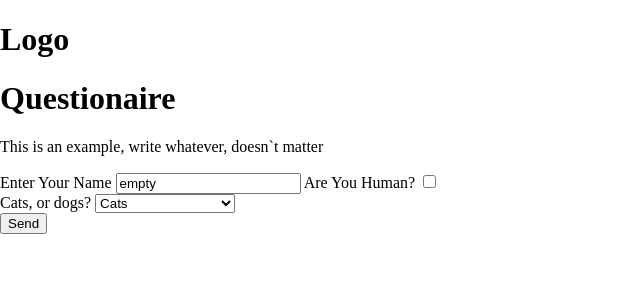
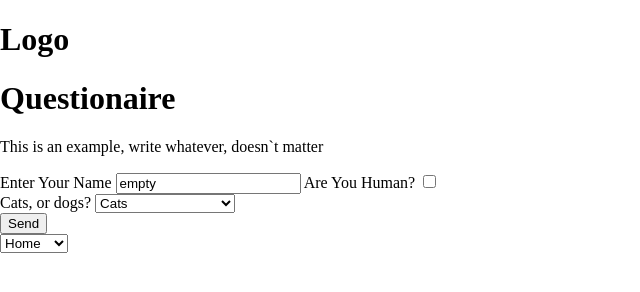
Before and after one commit to JoachimAndreBergan/oppgave_4-1, a plain HTML site: page index.html in a window 1280 px wide. Shown: the whole page, without its empty margins (0-640 px from the left). Drawn offline with Linux system fonts and the light colour scheme.

Commit message:
added menu select, and contact.html

```diff
--- a/index.html
+++ b/index.html
@@ -55,6 +55,10 @@
             </div>
 
             <div class="menu_container">
+                <select name="menu_select" id="menu_select">
+                    <option value="home">Home</option>
+                    <option value="contact">Contact</option>
+                </select>
             </div>
 
             <div class="shortcut_buttons">
```
Also changed, not shown: contact.html (added).
